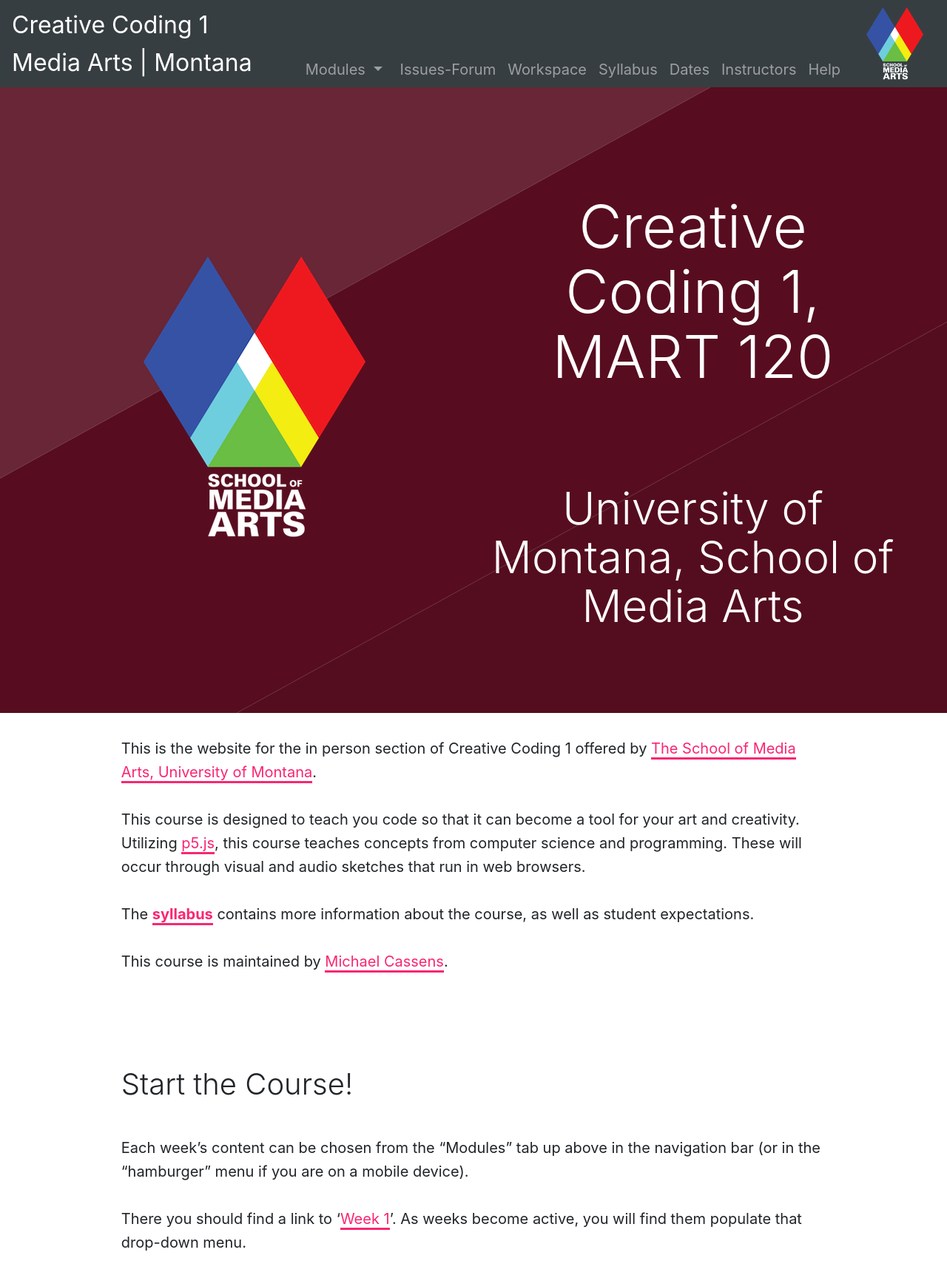
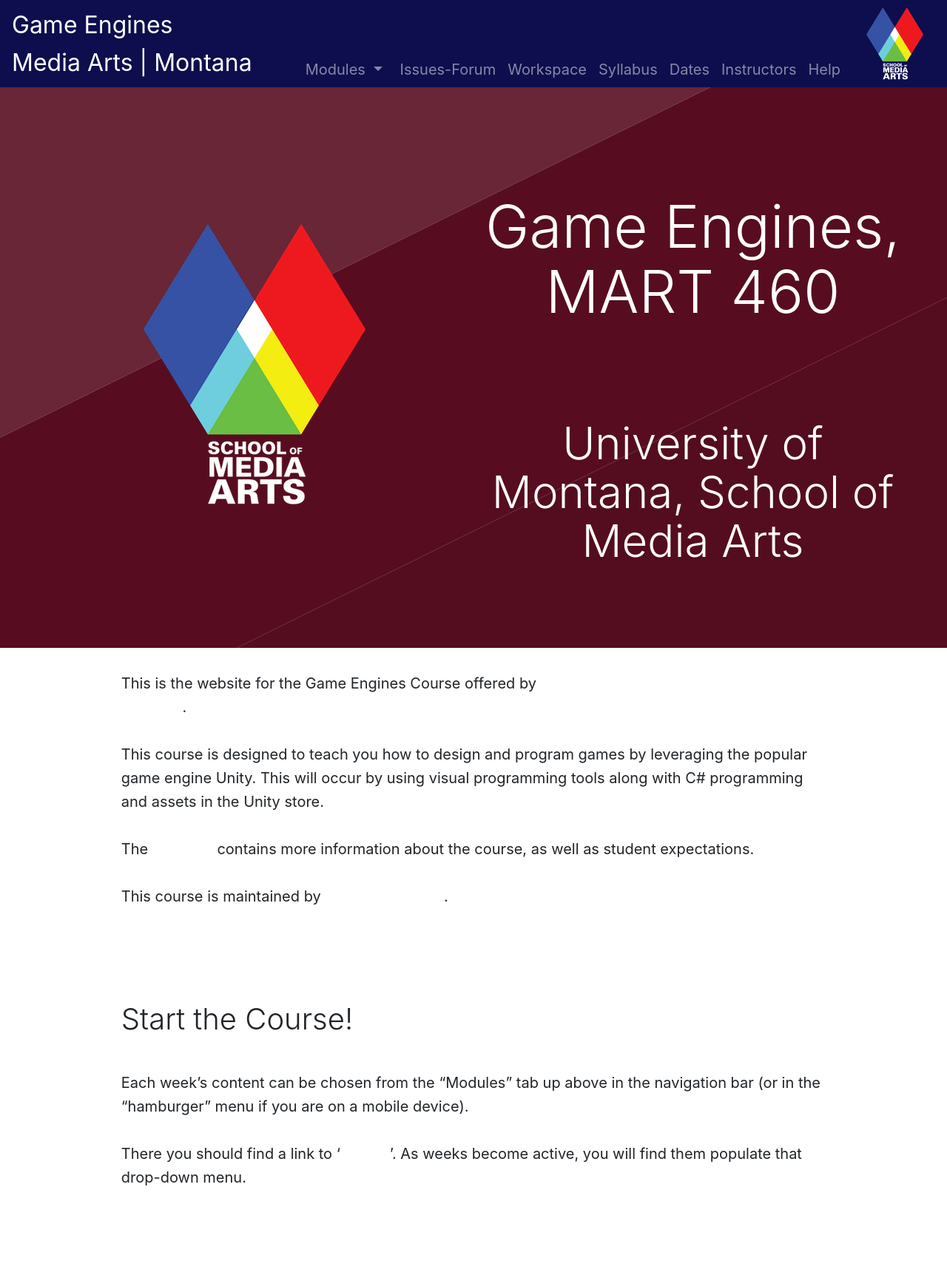
Before and after one commit to Montana-Media-Arts/460_GameEngines-Fall2020, a Jekyll site: the page built from index.markdown, in a window 1280 px wide. Shown: the whole page at 74% size. Built offline with Jekyll 4.4.1, drawn with Linux system fonts in a browser that asks for light colours; nearby versions of some CDN libraries; after the commit the page ends 1640 px from its top, so only the background shows below that.

Commit message:
updated text and colors

```diff
--- a/_data/course.yml
+++ b/_data/course.yml
@@ -1,6 +1,6 @@
-title: Creative Coding 1, MART 120
-title-short: Creative Coding 1
-description: A course to teach code so that it becomes a tool for art and creativity.
+title: Game Engines, MART 460
+title-short: Game Engines
+description: A course to teach game design and programming using a game engine.
 institution: University of Montana, School of Media Arts
 institution-short: Media Arts | Montana
 
--- a/_sass/_variables.scss
+++ b/_sass/_variables.scss
@@ -7,10 +7,10 @@
 //
 //## Gray and brand colors for use across Bootstrap.
 
-$brand-primary:         #f92672;
-$brand-dark:            #373e42;
-$brand-light:           #C0B283;
-$brand-compliment-1:    #C0B283;
+$brand-primary:         #ffffff;
+$brand-dark:            #0e0e4e;
+$brand-light:           #8a7d17;
+$brand-compliment-1:    #8a7d17;
 $brand-compliment-2:    #e9d28a;
 $brand-accent:          $brand-primary;
 
--- a/index.markdown
+++ b/index.markdown
@@ -4,27 +4,17 @@ published: true
 ---
 
 
-This is the website for the in person section of Creative Coding 1 offered by [The School of Media Arts, University of Montana](http://www.umt.edu/mediaarts/).
+This is the website for the Game Engines Course offered by [The School of Media Arts, University of Montana](http://www.umt.edu/mediaarts/).
 
-This course is designed to teach you code so that it can become a tool for your art and creativity. Utilizing [p5.js](https://p5js.org), this course teaches concepts from computer science and programming. These will occur through visual and audio sketches that run in web browsers.
+This course is designed to teach you how to design and program games by leveraging the popular game engine Unity. This will occur by using visual programming tools along with C# programming and assets in the Unity store.
 
 The [**syllabus**]({{ site.baseurl }}/syllabus/ ) contains more information about the course, as well as student expectations.
 
 
 This course is maintained by [Michael Cassens]({{ site.baseurl }}/instructor/ ).
 
-<!--
-For questions about course content or problems, please e-mail the primary contact [Stephanie Whitney](mailto:stephanie1.whitney@umconnect.umt.edu)
--->
-
 ### Start the Course!
 
 Each week's content can be chosen from the "Modules" tab up above in the navigation bar (or in the "hamburger" menu if you are on a mobile device).
 
-There you should find a link to '[Week 1]({{site.baseurl}}/modules/week-1/welcome-to-mart120/)'. As weeks become active, you will find them populate that drop-down menu.
-
-
-
-<!--
-<div class="embed-responsive embed-responsive-16by9"><iframe class="embed-responsive-item" src="https://www.youtube.com/embed/xE7-fWrOkaQ" frameborder="0" allowfullscreen></iframe></div>
--->
+There you should find a link to '[Week 1]({{site.baseurl}}/modules/week-1/welcome-to-mart460/)'. As weeks become active, you will find them populate that drop-down menu.
```
Also changed, not shown: _data/dates.yml (+15 -87 lines), modules/syllabus/_posts/2017-01-01-syllabus.md (+2 -2 lines).
